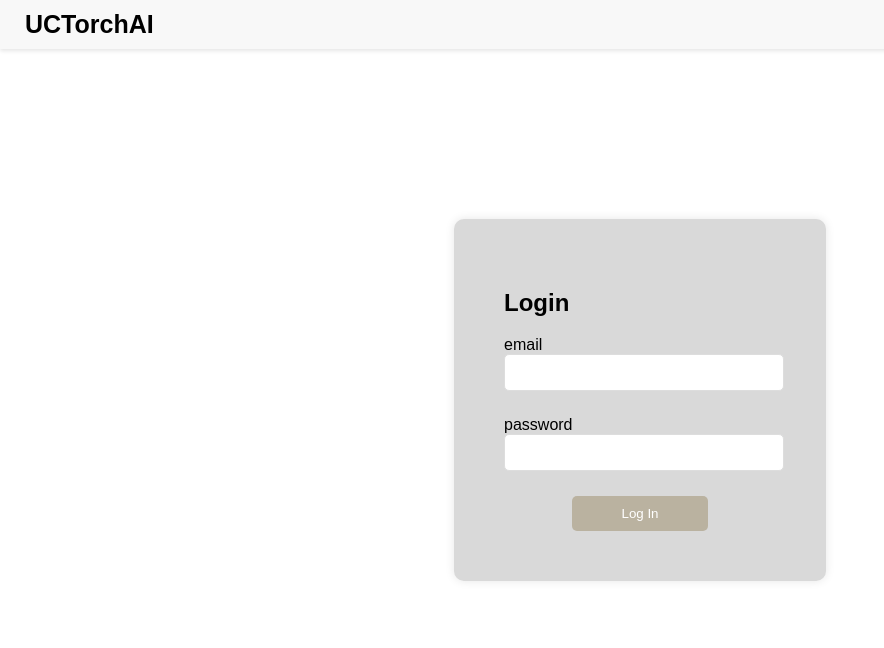
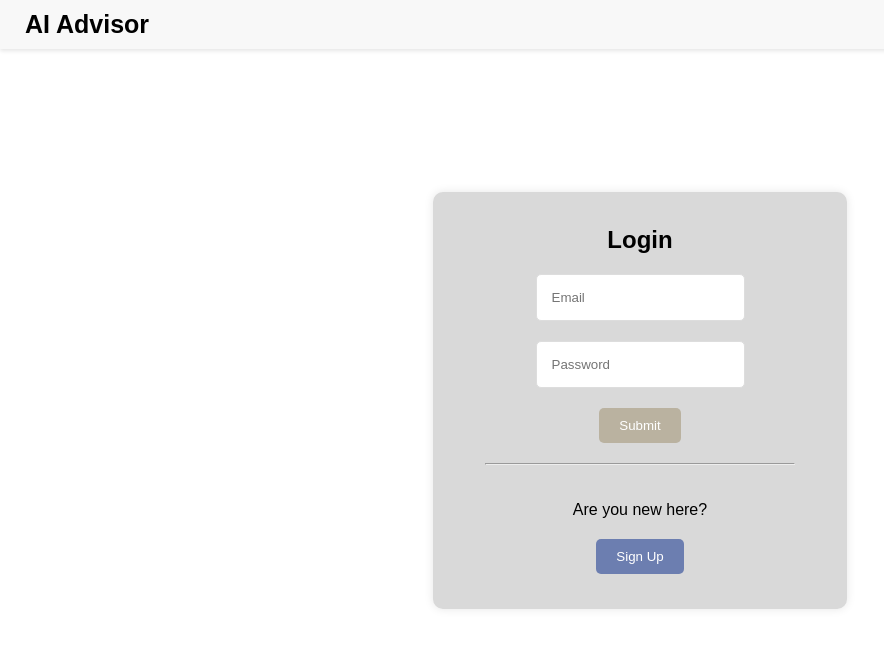
Before and after one commit to jenvrosen/capstoneProject, a Flask app: page / in a window 1280 px wide. Shown: the top 648 px of the page, without its empty margins (0-884 px from the left). Run offline with Flask 3, Linux system fonts and the light colour scheme.

Commit message:
Edited format of log in page, added endpoints and templates for signup page

```diff
--- a/app/routes/view.py
+++ b/app/routes/view.py
@@ -7,6 +7,11 @@ view_blueprint = Blueprint('view', __name__)
 @view_blueprint.route('/')
 def login():
     return render_template('login.html', hideNavigation=True)
+
+# Render the Administrator page
+@view_blueprint.route('/signup')
+def signup():
+    return render_template('signup.html', hideNavigation=True)
 
 # Render the Administrator page
 @view_blueprint.route('/admin')
--- a/app/static/css/styleLogin.css
+++ b/app/static/css/styleLogin.css
@@ -7,35 +7,78 @@ body {
   height: 100vh;
   margin: 0;
 }
+
 .login-container {
   background-color: #d9d9d9;
-  padding: 50px;
+  padding: 15px;
   border-radius: 10px;
   box-shadow: 0 0 10px rgba(0, 0, 0, 0.1);
+  width: 30%;
+  max-width: 400px;
+  display: flex;
+  flex-direction: column;
+  align-items: center;
 }
+
 .form-input {
-  margin-bottom: 25px;
+  width: 100%;
+  margin-bottom: 20px;
+  display: flex;
+  align-items: start;
 }
+
 .form-input input {
-  width: 95%;
-  padding: 10px;
+  width: 100%;
+  padding: 15px;
   border: 1px solid #ddd;
   border-radius: 5px;
+  box-sizing: border-box;
 }
-.login-button {
-  width: 50%;
-  padding: 10px;
+
+.login-button,
+.signup-button {
+  padding: 10px 20px;
   background-color: #bab2a0;
   color: white;
   border: none;
+  border-radius: 5px;
+  cursor: pointer;
+  transition: background-color 0.3s;
+  margin-top: 20px;
   display: block;
   margin-left: auto;
   margin-right: auto;
-  border-radius: 5px;
-  cursor: pointer;
-  transition: background-color 0.3s;
 }
 
 .login-button:hover {
   background-color: #98855b;
 }
+
+.separator {
+  width: 80%;
+  margin: 20px 0;
+}
+
+.signup-section {
+  text-align: center;
+  width: 100%;
+  margin-bottom: 5%;
+}
+
+.signup-button {
+  padding: 10px 20px;
+  background-color: #6c7eb0;
+  color: white;
+  border: none;
+  border-radius: 5px;
+  cursor: pointer;
+  transition: background-color 0.3s;
+  margin-top: 20px;
+  display: block;
+  margin-left: auto;
+  margin-right: auto;
+}
+
+.signup-button:hover {
+  background-color: #364d8f;
+}
--- a/app/templates/base.html
+++ b/app/templates/base.html
@@ -13,7 +13,7 @@
   </head>
   <body>
     <header>
-      <div class="app-name">UCTorchAI</div>
+      <div class="app-name">AI Advisor</div>
       <nav class="navbar">
         <ul>
           <!-- Hides navigation elements when in Login page-->
--- /dev/null
+++ b/app/templates/home.html
@@ -0,0 +1,6 @@
+{% extends 'base.html' %} {% block styleLogin %}
+<link
+  rel="stylesheet"
+  href="{{ url_for('static', filename='css/REPLACE_THIS.css') }}"
+/>
+/> {% endblock %} {% block content %} {% endblock %}
--- a/app/templates/login.html
+++ b/app/templates/login.html
@@ -6,16 +6,31 @@
 {% endblock %} {% block content %}
 <div class="login-container">
   <h2>Login</h2>
-  <form action="Replace with log in endpoint" method="POST">
+  <form action="/REPLACE_THIS" method="POST">
     <div class="form-input">
-      <label for="username">email</label>
-      <input type="text" id="username" name="username" required />
+      <input type="text" id="email" name="email" required placeholder="Email" />
     </div>
     <div class="form-input">
-      <label for="password">password</label>
-      <input type="password" id="password" name="password" required />
+      <input
+        type="password"
+        id="password"
+        name="password"
+        required
+        placeholder="Password"
+      />
     </div>
-    <button type="submit" class="login-button">Log In</button>
+    <button type="submit" class="login-button">Submit</button>
   </form>
+  <hr class="separator" />
+  <div class="signup-section">
+    <p>Are you new here?</p>
+    <button
+      type="button"
+      class="signup-button"
+      onclick="window.location.href='/signup'"
+    >
+      Sign Up
+    </button>
+  </div>
 </div>
-{% endblock content %}
+{% endblock %}
--- /dev/null
+++ b/app/templates/signup.html
@@ -0,0 +1,6 @@
+{% extends 'base.html' %} {% block styleLogin %}
+<link
+  rel="stylesheet"
+  href="{{ url_for('static', filename='css/REPLACE_THIS.css') }}"
+/>
+{% endblock %} {% block content %} {% endblock %}
```
